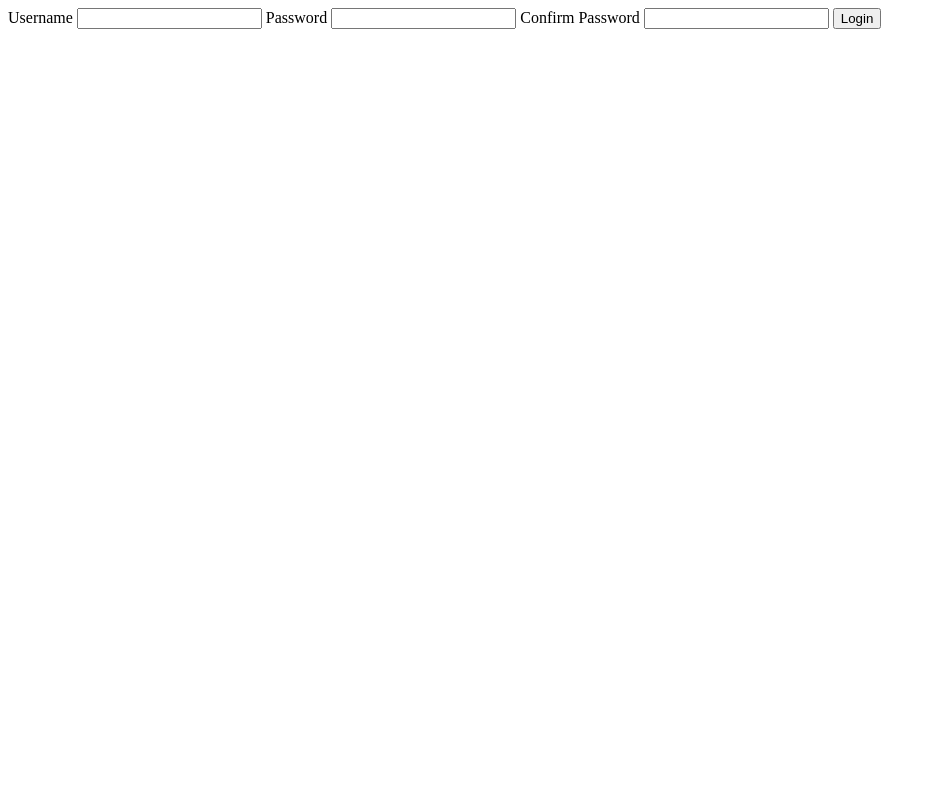
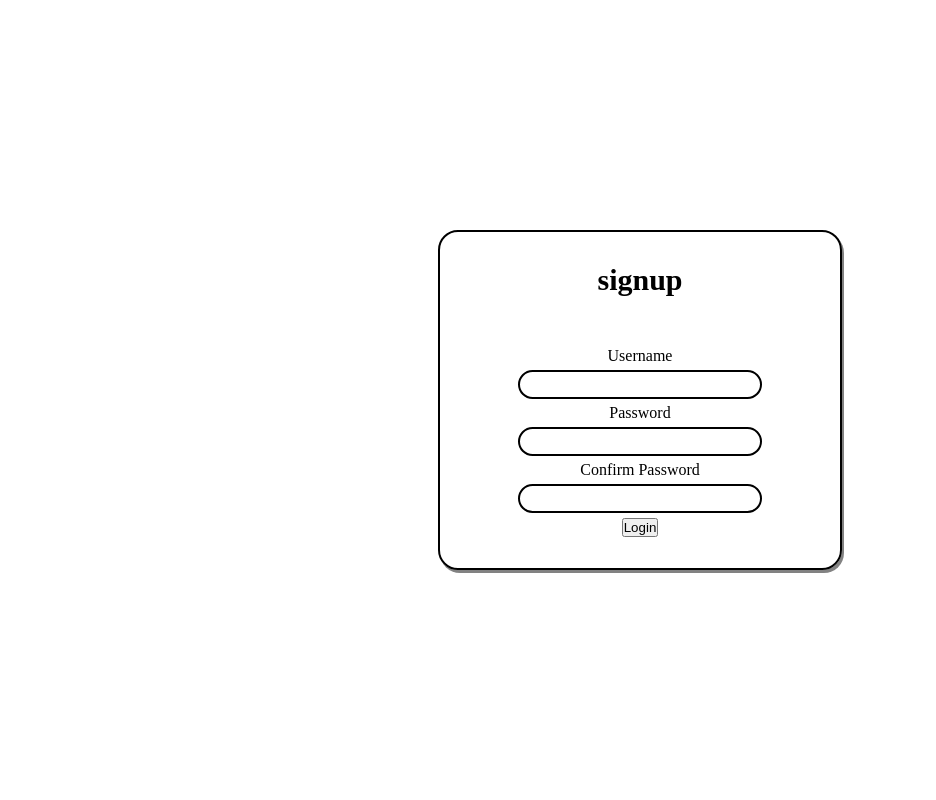
Before and after one commit to Jorisandco/MessageSite-DataBase, a PHP site: page /signup.php in a window 1280 px wide. Shown: the whole page, without its empty margins (0-936 px from the left). Run offline with PHP 8.4, Linux system fonts and the light colour scheme.

Commit message:
added styling singup and login page

```diff
--- a/css/style.css
+++ b/css/style.css
@@ -58,7 +58,7 @@ form{
     padding: 8px;
 }
 
-#message2{
+#message2,#username,#password{
     border-radius: 20px;
     border: 2px solid #000;
     margin: 5px;
@@ -87,3 +87,31 @@ form{
     max-width: 250px;
     height: auto;
 }
+
+#loginfrom{
+    box-shadow: #0000007d 2px 3px;
+    border-radius: 20px;
+    border: 2px solid #000;
+    justify-content: center;
+    align-items: center;
+    width: 30%;
+    flex-direction: column;
+    height: 40%;
+}
+
+.logincontainer{
+    display: flex;
+    justify-content: center;
+    align-items: center;
+    height: 100vh;
+}
+
+.stittle{
+    font-size: 30px;
+    font-weight: bold;
+    margin-bottom: 50px;
+}
+
+.messaget{
+    font-size: 20px;
+}
--- a/index.php
+++ b/index.php
@@ -34,7 +34,7 @@ if ($result->rowCount() > 0) {
         if (!empty($row["Image"])) {
             $messages .= "<img class=\"image\" src=\"uploads/" . $row["Image"] . "\" alt=\"Image\">";
         }
-        $messages .= "<p id=\"message\">";
+        $messages .= "<p class=\"messaget\">";
         $messages .= $row["Message"];
         $messages .= "</p>";
         $messages .= "</div>";
--- a/nonpages/submit.php
+++ b/nonpages/submit.php
@@ -1,5 +1,9 @@
 <?php
 session_start();
+if(!isset($_SESSION['username'])){
+    header("Location: ../index.php");
+    exit();
+}
 include 'Database.php';
 connectToDatabase();
 $errors = array();
--- a/signup.php
+++ b/signup.php
@@ -39,11 +39,14 @@ if (isset($_POST['username']) && isset($_POST['password'])) {
 <head>
     <meta charset="UTF-8">
     <meta name="viewport" content="width=device-width, initial-scale=1.0">
-    <title>Document</title>
+    <title>signup</title>
+    <link rel="stylesheet" href="css/style.css">
 </head>
 
 <body>
-    <form method="post" action="signup.php">
+    <div class="logincontainer">
+        <form id="loginfrom" method="post" action="signup.php">
+            <h1 class="stittle">signup</h1>
             <label for="username">Username</label>
             <input type="text" name="username" id="username" required>
             <label for="password">Password</label>
@@ -52,6 +55,8 @@ if (isset($_POST['username']) && isset($_POST['password'])) {
             <input type="password" name="password2" id="password" required>
             <input type="submit" value="Login">
         </form>
+    </div>
 </body>
 <script src="js/script.js"></script>
+
 </html>
```
Also changed, not shown: loginpage.php (+11 -6 lines), uploads/Java.jpg (added). Lines whose indentation alone changed are shown as unchanged.
